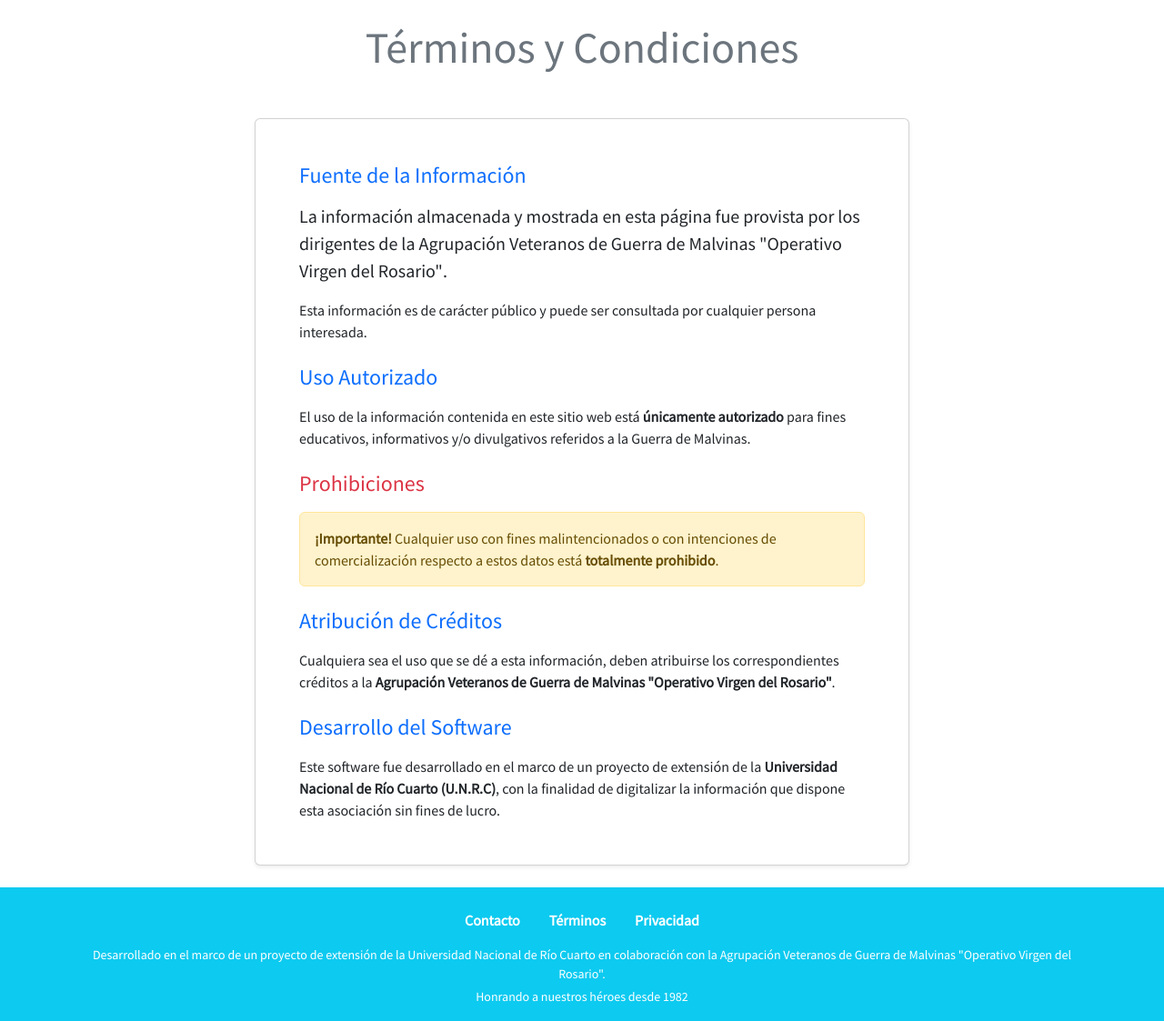
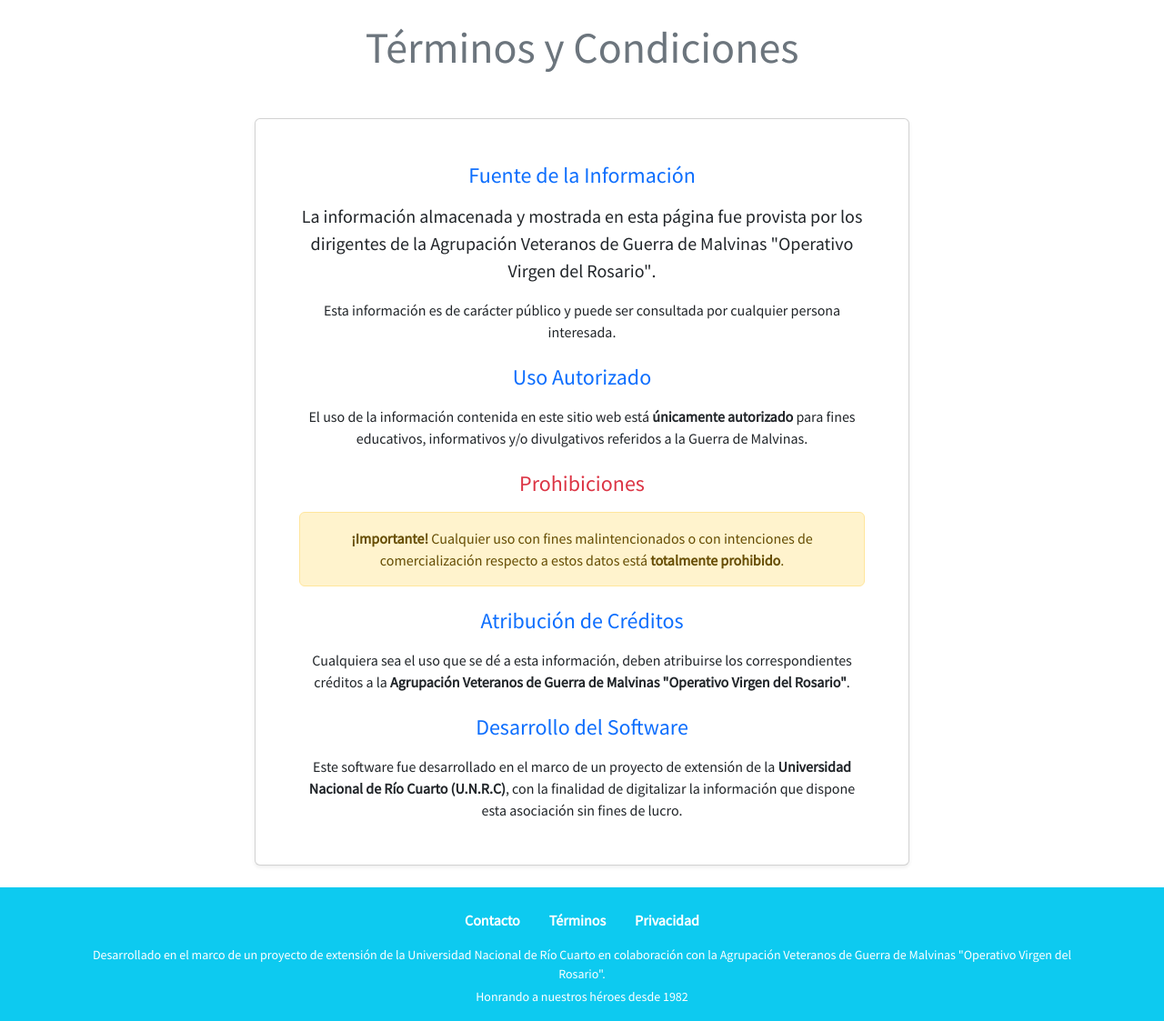
Before and after one commit to AlieniAgustin/proyecto-malvinas-unrc-2025, a Flask app: page /terminos in a window 1280 px wide. Shown: the part 76-1199 px from the top of the page at 91% size. Run offline with Flask 3, Linux system fonts and the light colour scheme.

Commit message:
Little changes

```diff
--- a/app/templates/terminos.html
+++ b/app/templates/terminos.html
@@ -8,7 +8,7 @@
         <div class="col-lg-10 col-xl-8">
             <h2 class="text-center mb-5 display-5">Términos y Condiciones</h2>
 
-            <div class="card shadow-sm">
+            <div class="card shadow-sm text-center">
                 <div class="card-body p-4 p-md-5">
                     <div class="mb-4">
                         <h4 class="text-primary mb-3">Fuente de la Información</h4>
```
